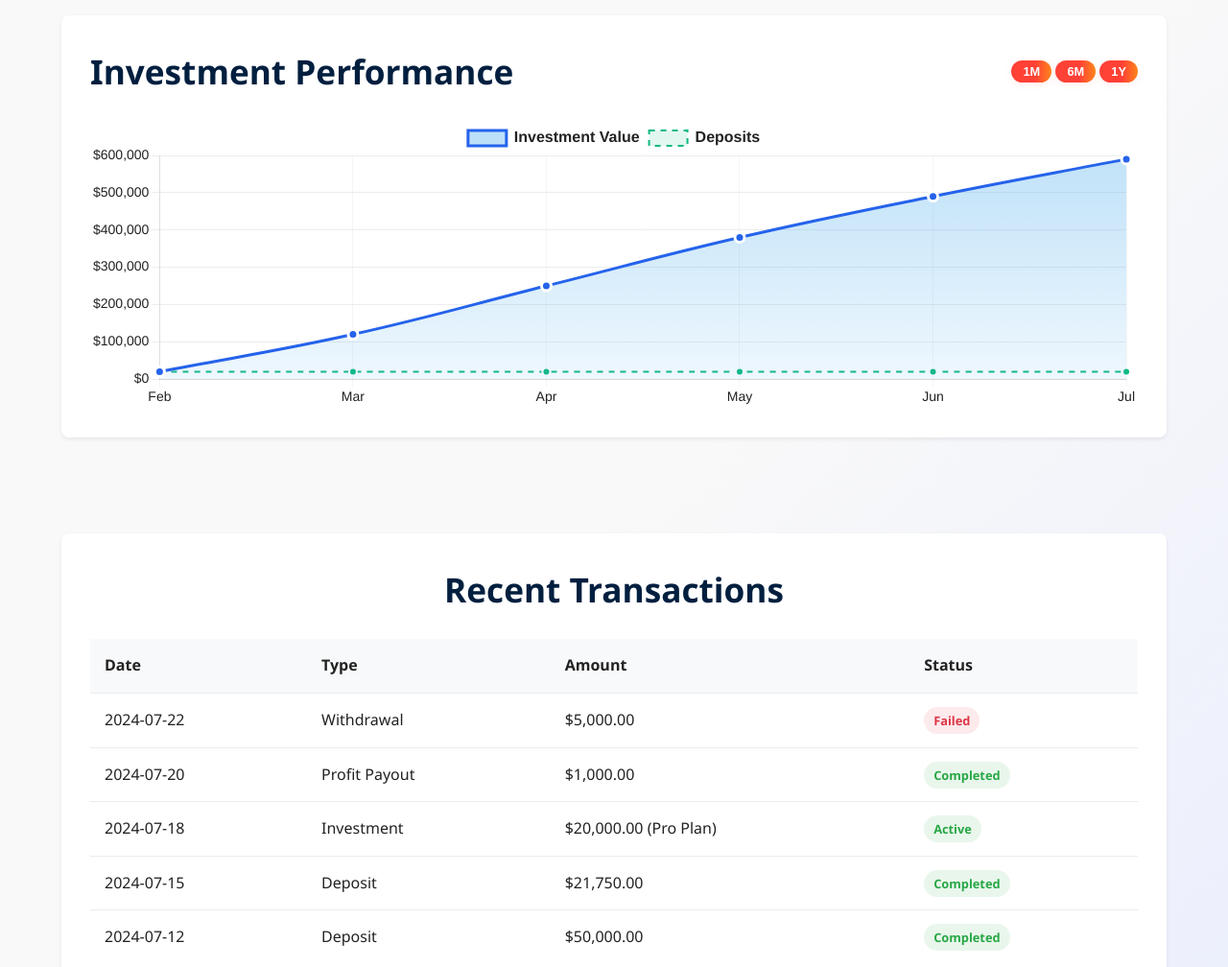
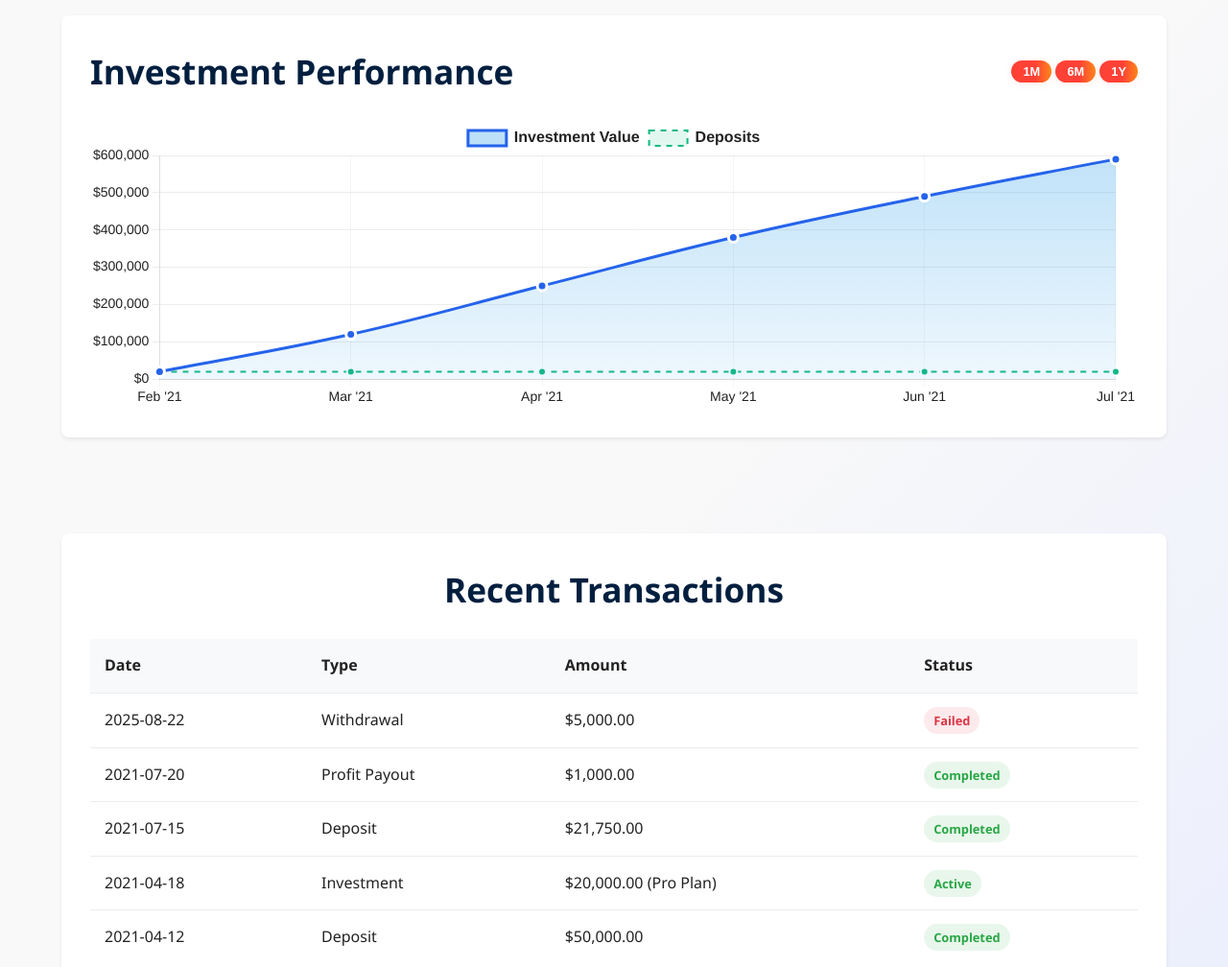
Before and after one commit to UgbabeOG/WealthGrid, a plain HTML site: page dashboard.html in a window 1280 px wide. Shown: the part 1640-2648 px from the top of the page at 96% size. Drawn offline with nearby package versions, Linux system fonts and the light colour scheme; no server answers.

Commit message:
back date recent transactions

```diff
--- a/dashboard.html
+++ b/dashboard.html
@@ -374,7 +374,7 @@
             </thead>
             <tbody>
               <tr>
-                <td data-label="Date">2024-07-22</td>
+                <td data-label="Date">2025-08-22</td>
                 <td data-label="Type">Withdrawal</td>
                 <td data-label="Amount">$5,000.00</td>
                 <td data-label="Status">
@@ -382,15 +382,24 @@
                 </td>
               </tr>
               <tr>
-                <td data-label="Date">2024-07-20</td>
+                <td data-label="Date">2021-07-20</td>
                 <td data-label="Type">Profit Payout</td>
                 <td data-label="Amount">$1,000.00</td>
                 <td data-label="Status">
                   <span class="status status-completed">Completed</span>
                 </td>
               </tr>
+
               <tr>
-                <td data-label="Date">2024-07-18</td>
+                <td data-label="Date">2021-07-15</td>
+                <td data-label="Type">Deposit</td>
+                <td data-label="Amount">$21,750.00</td>
+                <td data-label="Status">
+                  <span class="status status-completed">Completed</span>
+                </td>
+              </tr>
+              <tr>
+                <td data-label="Date">2021-04-18</td>
                 <td data-label="Type">Investment</td>
                 <td data-label="Amount">$20,000.00 (Pro Plan)</td>
                 <td data-label="Status">
@@ -398,15 +407,7 @@
                 </td>
               </tr>
               <tr>
-                <td data-label="Date">2024-07-15</td>
-                <td data-label="Type">Deposit</td>
-                <td data-label="Amount">$21,750.00</td>
-                <td data-label="Status">
-                  <span class="status status-completed">Completed</span>
-                </td>
-              </tr>
-              <tr>
-                <td data-label="Date">2024-07-12</td>
+                <td data-label="Date">2021-04-12</td>
                 <td data-label="Type">Deposit</td>
                 <td data-label="Amount">$50,000.00</td>
                 <td data-label="Status">
@@ -515,24 +516,31 @@
             deposits: [20000, 20000, 20000, 20000],
           },
           "6m": {
-            labels: ["Feb", "Mar", "Apr", "May", "Jun", "Jul"],
+            labels: [
+              "Feb '21",
+              "Mar '21",
+              "Apr '21",
+              "May '21",
+              "Jun '21",
+              "Jul '21",
+            ],
             investment: [20000, 120000, 250000, 380000, 490000, 590000],
             deposits: [20000, 20000, 20000, 20000, 20000, 20000],
           },
           "1y": {
             labels: [
-              "Aug",
-              "Sep",
-              "Oct",
-              "Nov",
-              "Dec",
-              "Jan",
-              "Feb",
-              "Mar",
-              "Apr",
-              "May",
-              "Jun",
-              "Jul",
+              "Aug '20",
+              "Sep '20",
+              "Oct '20",
+              "Nov '20",
+              "Dec '20",
+              "Jan '21",
+              "Feb '21",
+              "Mar '21",
+              "Apr '21",
+              "May '21",
+              "Jun '21",
+              "Jul '21",
             ],
             investment: [
               20000, 45000, 70000, 100000, 150000, 200000, 260000, 330000,
```
